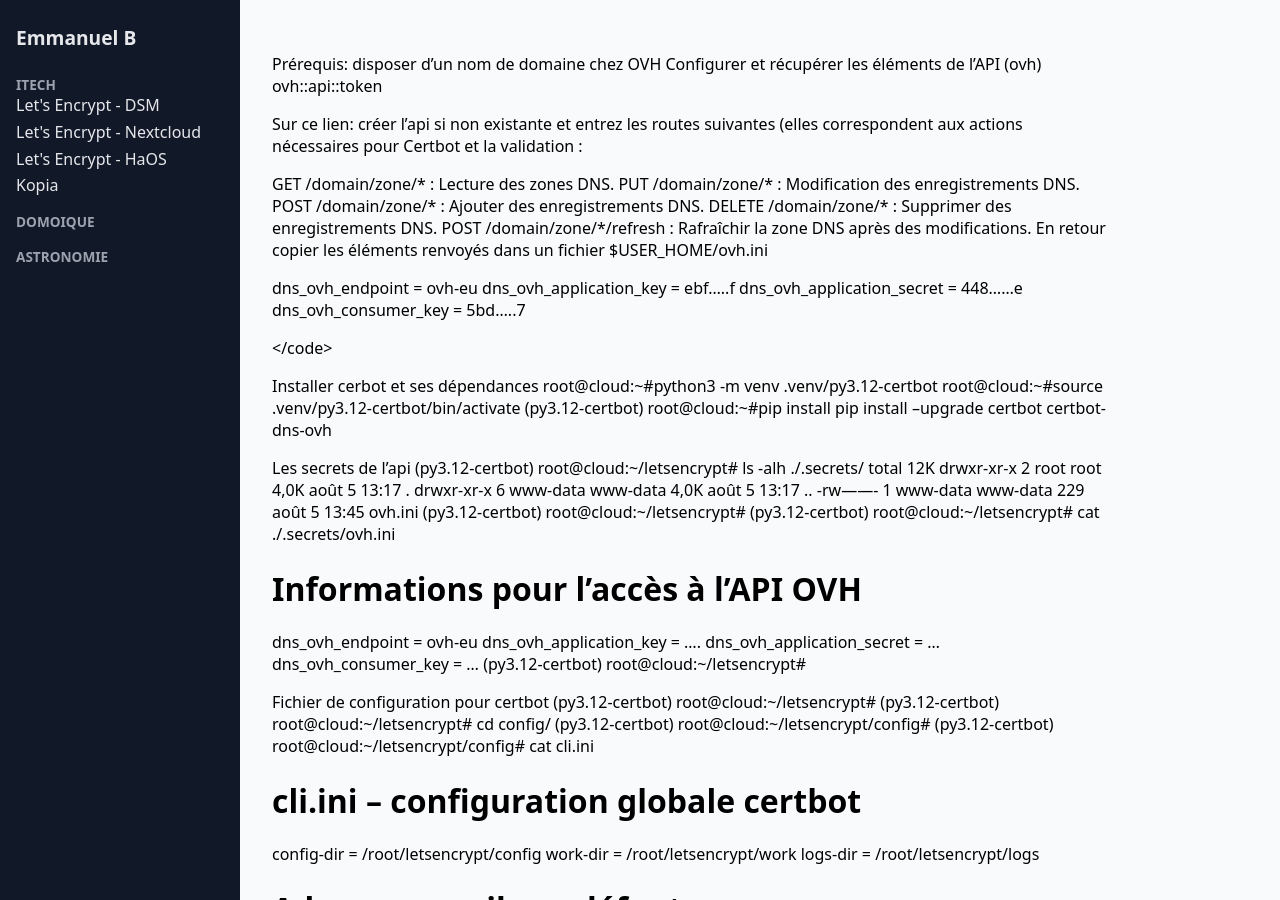
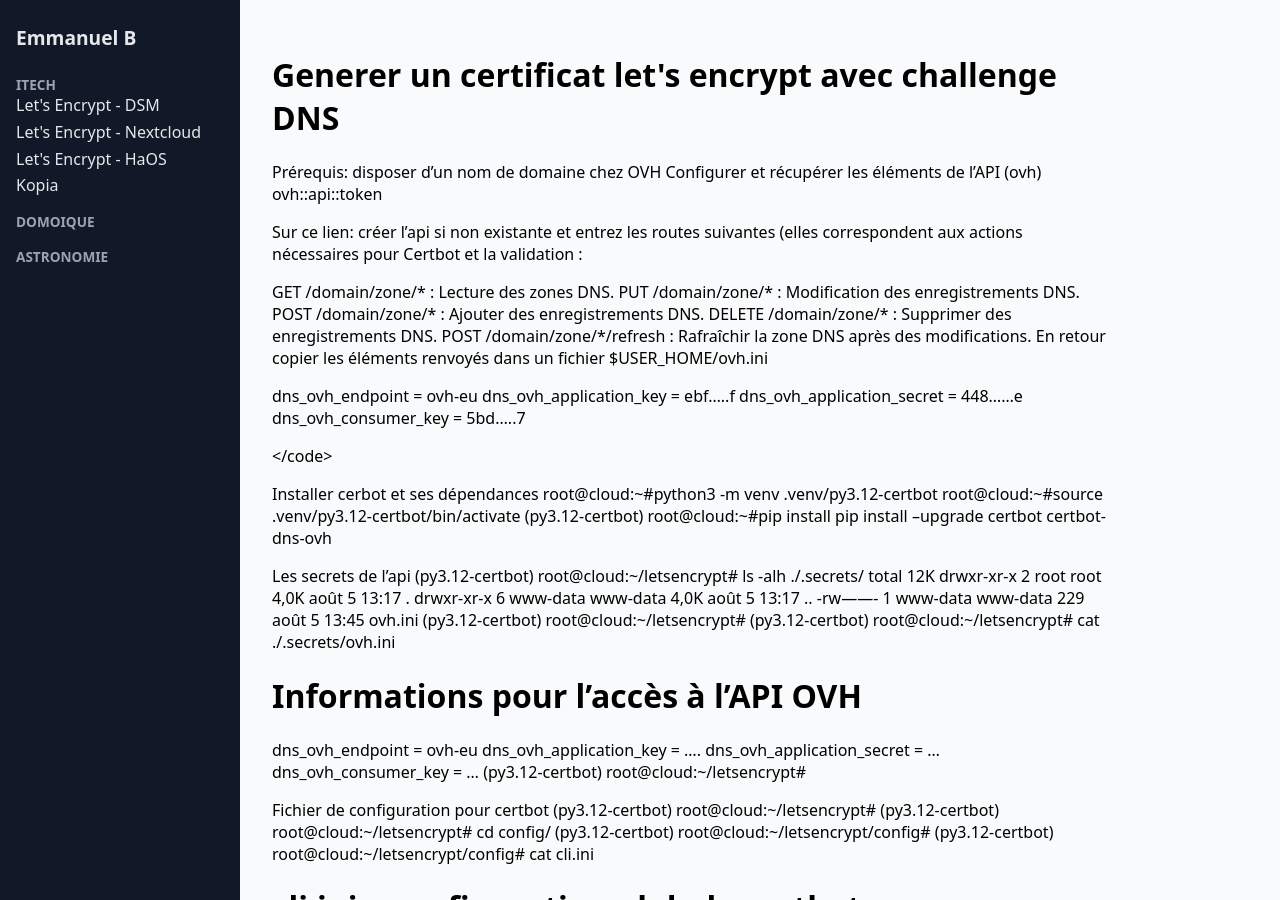
Before and after one commit to CosmicExplorator/cosmicexplorator.github.io, a Jekyll site: the page built from _pages/itech/crt_management/genCrtChallengeDnsOvh.md, in a window 1280 px wide and 900 px high. Built offline with Jekyll 4.4.1, drawn with Linux system fonts in a browser that asks for light colours; our own code applies the rules of GitHub Pages for plain Markdown files.

Commit message:
Update genCrtChallengeDnsOvh.md

```diff
--- a/_pages/itech/crt_management/genCrtChallengeDnsOvh.md
+++ b/_pages/itech/crt_management/genCrtChallengeDnsOvh.md
@@ -1,3 +1,10 @@
+---
+layout: default
+title: Generer un certificat let's encrypt avec challenge DNS
+permalink: /genCrtChallengeDnsOvh/
+---
+
+
 Prérequis: disposer d’un nom de domaine chez OVH
 Configurer et récupérer les éléments de l’API (ovh)
 ovh::api::token
```
